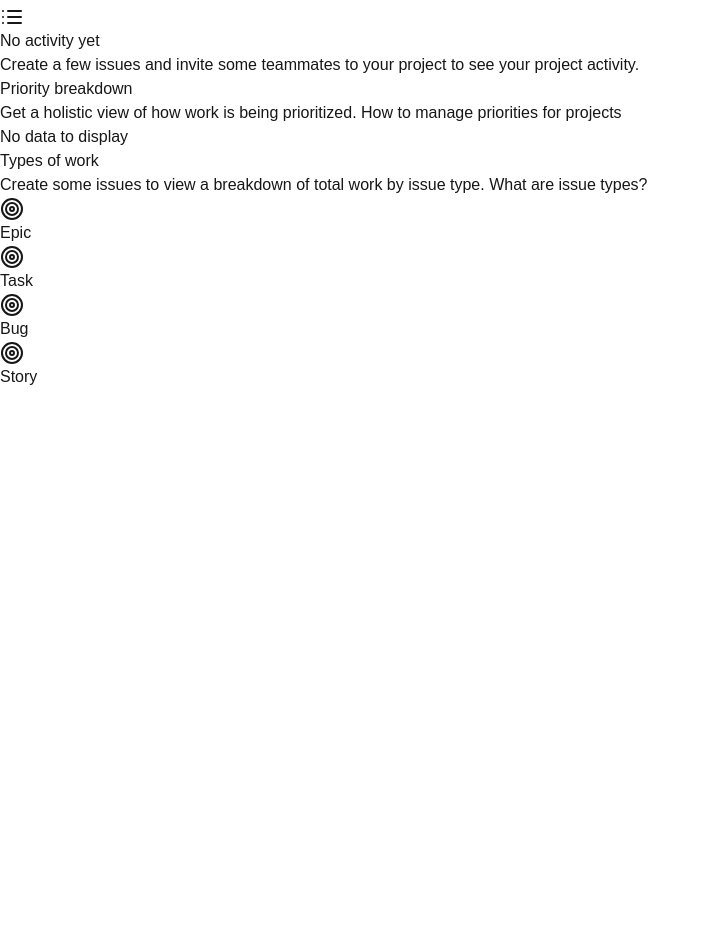
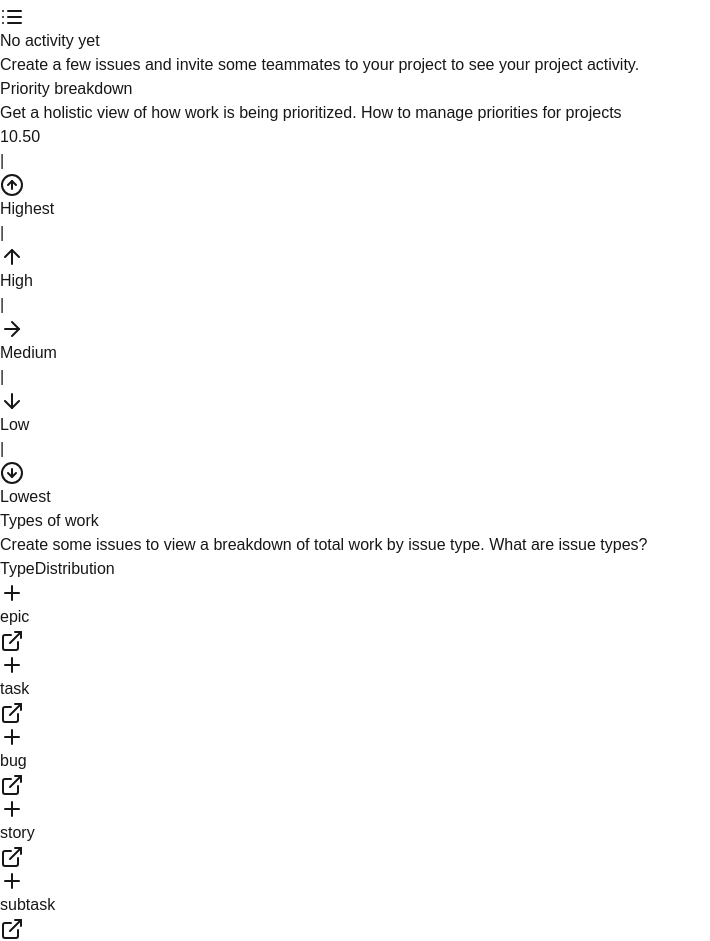
Before and after one commit to marcuapps/jira-like-interface, a Next.js app: page /summary in a window 1280 px wide. Shown: the part 1123-2064 px from the top of the page, without its empty margins (0-710 px from the left). Before the commit the page ends 1512 px from the top, so only its background shows below. Built offline with nearby package versions, Linux system fonts and the light colour scheme.

Commit message:
Add priority breakdown and types of work components

```diff
--- a/src/app/summary/page.tsx
+++ b/src/app/summary/page.tsx
@@ -1,9 +1,8 @@
 import React from 'react';
-import {
-  Target
-} from 'lucide-react';
 import Status from '@/components/Status';
 import StatusOverview from '@/components/StatusOverview';
+import PriorityBreakdown from '@/components/PriorityBreakdown';
+import TypesOfWork from '@/components/TypesOfWork';
 
 const JiraInterface = () => {
   return (
@@ -23,58 +22,8 @@ const JiraInterface = () => {
 
         {/* Bottom Section */}
         <div className="grid grid-cols-1 lg:grid-cols-2 gap-8">
-          <div className="bg-white p-6 rounded-lg border border-gray-200">
-            <h2 className="text-lg font-medium mb-4">Priority breakdown</h2>
-            <p className="text-gray-600 mb-4">
-              Get a holistic view of how work is being prioritized.{' '}
-              <a href="#" className="text-blue-600 hover:underline">
-                How to manage priorities for projects
-              </a>
-            </p>
-            <div className="h-48 flex items-center justify-center">
-              <div className="text-gray-400">No data to display</div>
-            </div>
-          </div>
-
-          <div className="bg-white p-6 rounded-lg border border-gray-200">
-            <h2 className="text-lg font-medium mb-4">Types of work</h2>
-            <p className="text-gray-600 mb-4">
-              Create some issues to view a breakdown of total work by issue type.{' '}
-              <a href="#" className="text-blue-600 hover:underline">
-                What are issue types?
-              </a>
-            </p>
-            <div className="space-y-4">
-              <div className="flex items-center">
-                <div className="w-6 h-6 bg-purple-100 rounded flex items-center justify-center mr-2">
-                  <Target className="w-4 h-4 text-purple-600" />
-                </div>
-                <span className="flex-1">Epic</span>
-                <div className="w-48 h-2 bg-gray-100 rounded"></div>
-              </div>
-              <div className="flex items-center">
-                <div className="w-6 h-6 bg-blue-100 rounded flex items-center justify-center mr-2">
-                  <Target className="w-4 h-4 text-blue-600" />
-                </div>
-                <span className="flex-1">Task</span>
-                <div className="w-48 h-2 bg-gray-100 rounded"></div>
-              </div>
-              <div className="flex items-center">
-                <div className="w-6 h-6 bg-red-100 rounded flex items-center justify-center mr-2">
-                  <Target className="w-4 h-4 text-red-600" />
-                </div>
-                <span className="flex-1">Bug</span>
-                <div className="w-48 h-2 bg-gray-100 rounded"></div>
-              </div>
-              <div className="flex items-center">
-                <div className="w-6 h-6 bg-green-100 rounded flex items-center justify-center mr-2">
-                  <Target className="w-4 h-4 text-green-600" />
-                </div>
-                <span className="flex-1">Story</span>
-                <div className="w-48 h-2 bg-gray-100 rounded"></div>
-              </div>
-            </div>
-          </div>
+          <PriorityBreakdown />
+          <TypesOfWork />
         </div>
       </div>
     </div>
--- /dev/null
+++ b/src/components/PriorityBreakdown.tsx
@@ -0,0 +1,48 @@
+import React from 'react';
+import { ArrowUpCircle, ArrowUp, ArrowRight, ArrowDown, ArrowDownCircle } from 'lucide-react';
+
+const PriorityBreakdown = () => {
+  const priorities = [
+    { level: 'Highest', icon: ArrowUpCircle, color: 'text-red-500' },
+    { level: 'High', icon: ArrowUp, color: 'text-orange-500' },
+    { level: 'Medium', icon: ArrowRight, color: 'text-yellow-500' },
+    { level: 'Low', icon: ArrowDown, color: 'text-blue-500' },
+    { level: 'Lowest', icon: ArrowDownCircle, color: 'text-gray-500' },
+  ];
+
+  return (
+    <div className="bg-white p-4 rounded-lg border border-gray-200">
+      <h2 className="text-lg font-semibold">Priority breakdown</h2>
+      <p className="text-gray-600 mb-4">
+        Get a holistic view of how work is being prioritized.{' '}
+        <a href="#" className="text-blue-600 hover:underline">
+          How to manage priorities for projects
+        </a>
+      </p>
+      <div className="relative h-64 border-l-2 border-b-2 border-black ml-6 mb-4">
+        {/* Y-axis labels */}
+        <div className="absolute -left-6 top-0 h-full flex flex-col justify-between text-xs text-gray-500">
+          <span>1</span>
+          <span>0.5</span>
+          <span>0</span>
+        </div>
+        {/* X-axis priorities */}
+        <div className="absolute -bottom-8 left-0 right-0 flex justify-between text-xs text-gray-500">
+          {priorities.map(({ level, icon: Icon, color }) => (
+            <div key={level} className="flex items-center">
+              <div className='flex flex-col'>
+                <span className='text-center text-gray-400 mb-1'>|</span>
+                <div className='flex flex-row'>
+                  <Icon className={`w-4 h-4 ${color}`} />
+                  <span className="ml-1">{level}</span>
+                </div>
+              </div>
+            </div>
+          ))}
+        </div>
+      </div>
+    </div>
+  );
+};
+
+export default PriorityBreakdown;
--- /dev/null
+++ b/src/components/TypesOfWork.tsx
@@ -0,0 +1,64 @@
+import { Plus, ExternalLink } from "lucide-react";
+
+interface WorkItem {
+  type: 'epic' | 'task' | 'bug' | 'story' | 'subtask';
+  count: number;
+  color: string;
+}
+
+const TypesOfWork = () => {
+  const workTypes: WorkItem[] = [
+    { type: 'epic', count: 0, color: 'bg-purple-100' },
+    { type: 'task', count: 0, color: 'bg-blue-100' },
+    { type: 'bug', count: 0, color: 'bg-red-100' },
+    { type: 'story', count: 0, color: 'bg-green-100' },
+    { type: 'subtask', count: 0, color: 'bg-gray-100' },
+  ];
+
+  const getIconColor = (type: string) => {
+    const colors = {
+      epic: 'text-purple-600',
+      task: 'text-blue-600',
+      bug: 'text-red-600',
+      story: 'text-green-600',
+      subtask: 'text-gray-600',
+    };
+    return colors[type as keyof typeof colors];
+  };
+
+  return (
+    <div className="bg-white p-4 rounded-lg border border-gray-200">
+      <h2 className="text-lg font-semibold">Types of work</h2>
+      <p className="text-gray-600 mb-4">
+        Create some issues to view a breakdown of total work by issue type.{' '}
+        <a href="#" className="text-blue-600 hover:underline">
+          What are issue types?
+        </a>
+      </p>
+      <div className="space-y-4">
+        <div className="flex flex-row">
+          <span className="text-sm text-gray-500 font-semibold w-[35%]">Type</span>
+          <span className="text-sm text-gray-500 font-semibold w-[65%]">Distribution</span>
+        </div>
+        {workTypes.map((item) => (
+          <div key={item.type} className="flex items-center flex-col md:flex-row">
+            <div className="w-full md:w-[35%] flex flex-row mb-4 md:mb-0">
+              <div className={`w-6 h-6 ${item.color} rounded flex items-center justify-center mr-2`}>
+                <Plus className={`w-4 h-4 ${getIconColor(item.type)}`} />
+              </div>
+              <div className="flex flex-row gap-2 items-center">
+                <span className="capitalize font-medium">{item.type}</span>
+                <ExternalLink className="w-4 h-4 text-black-200" />
+              </div>
+            </div>
+            <div className="flex w-full md:w-[65%] items-center space-x-2">
+              <div className="w-full h-6 bg-gray-200 rounded"></div>
+            </div>
+          </div>
+        ))}
+      </div>
+    </div>
+  );
+};
+
+export default TypesOfWork;
```
